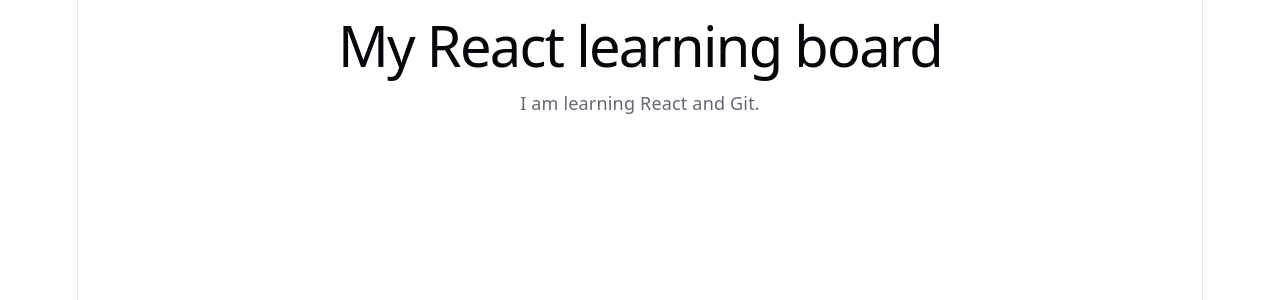
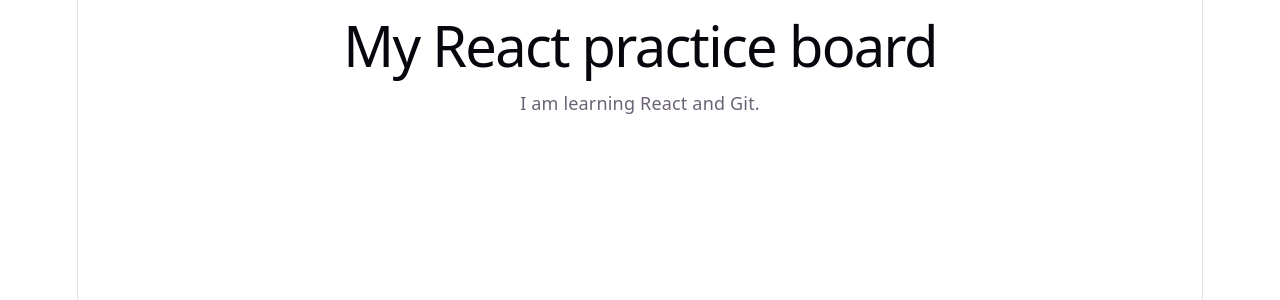
Before and after one commit to seerat1079/react-practice, a React (Vite) app: page / in a window 1280 px wide. Shown: the top 300 px of the page. Built offline with nearby package versions, Linux system fonts and the light colour scheme.

Commit message:
Update learning heading for conflict

```diff
--- a/src/App.jsx
+++ b/src/App.jsx
@@ -1,7 +1,7 @@
 function App() {
  return (
   <div>
-    <h1>My React learning board</h1>
+    <h1>My React practice board</h1>
     <p>I am learning React and Git.</p>
   </div>
 );
```
